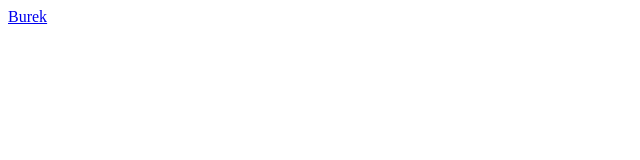
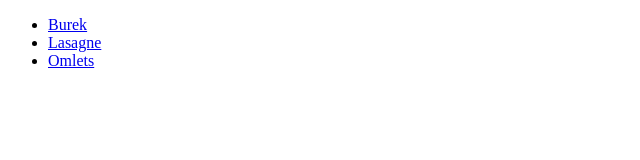
Before and after one commit to gizy95/odin-recepies, a plain HTML site: page index.html in a window 1280 px wide. Shown: the whole page, without its empty margins (0-640 px from the left). Drawn offline with Linux system fonts and the light colour scheme.

Commit message:
Added 2 new files. Edited home page

```diff
--- a/index.html
+++ b/index.html
@@ -4,9 +4,13 @@
     <meta charset="UTF-8">
     <meta http-equiv="X-UA-Compatible" content="IE=edge">
     <meta name="viewport" content="width=device-width, initial-scale=1.0">
-    <title>Document</title>
+    <title>Odin recipes</title>
 </head>
 <body>
-    <a href="burek.html">Burek</a>
+    <ul>
+    <li><a href="burek.html">Burek</a></li>
+    <li><a href="lasagne.html">Lasagne</a></li>
+    <li><a href="omlets.html">Omlets</a></li>
+    </ul>
 </body>
 </html>
```
Also changed, not shown: burek.html (+1 -1 lines), lasagne.html (added), omlets.html (added).
